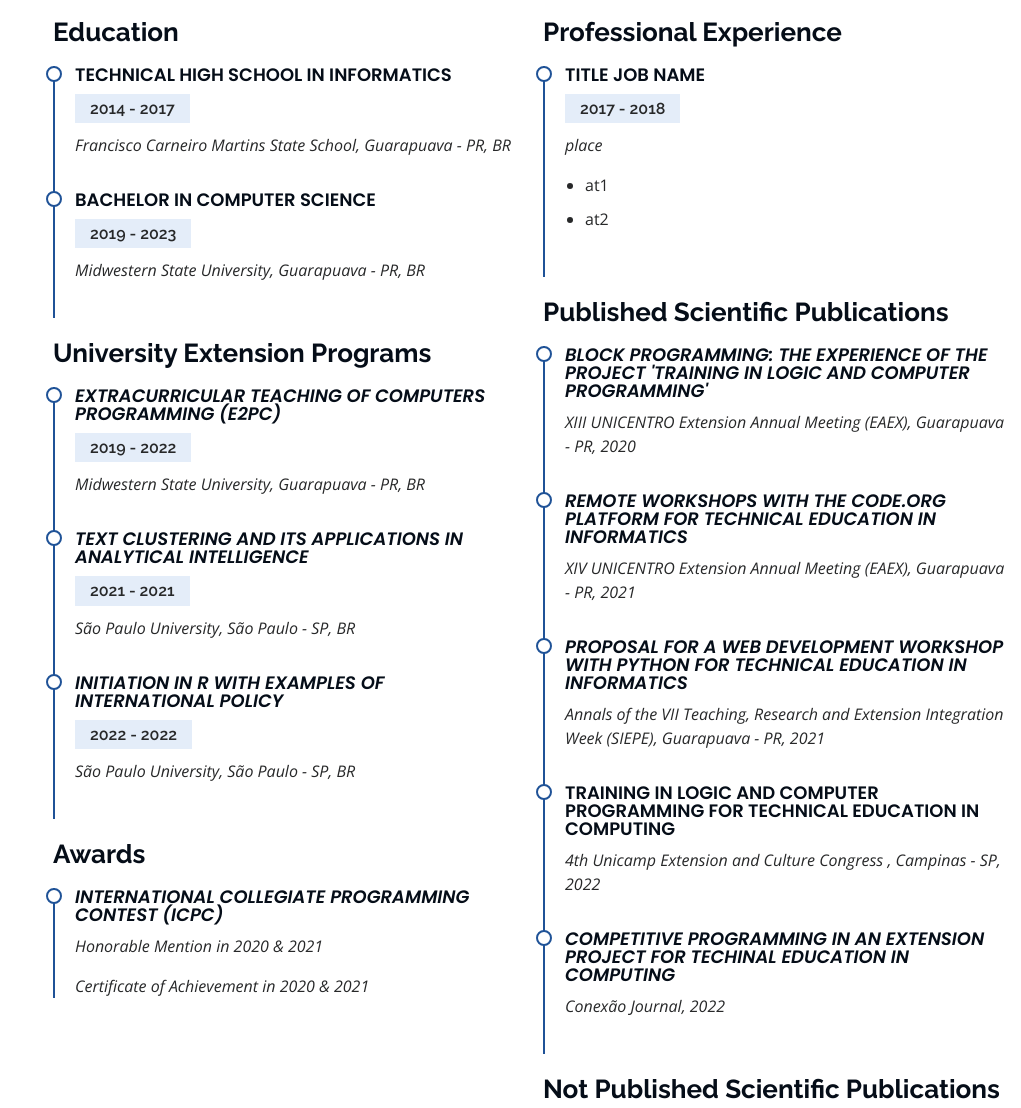
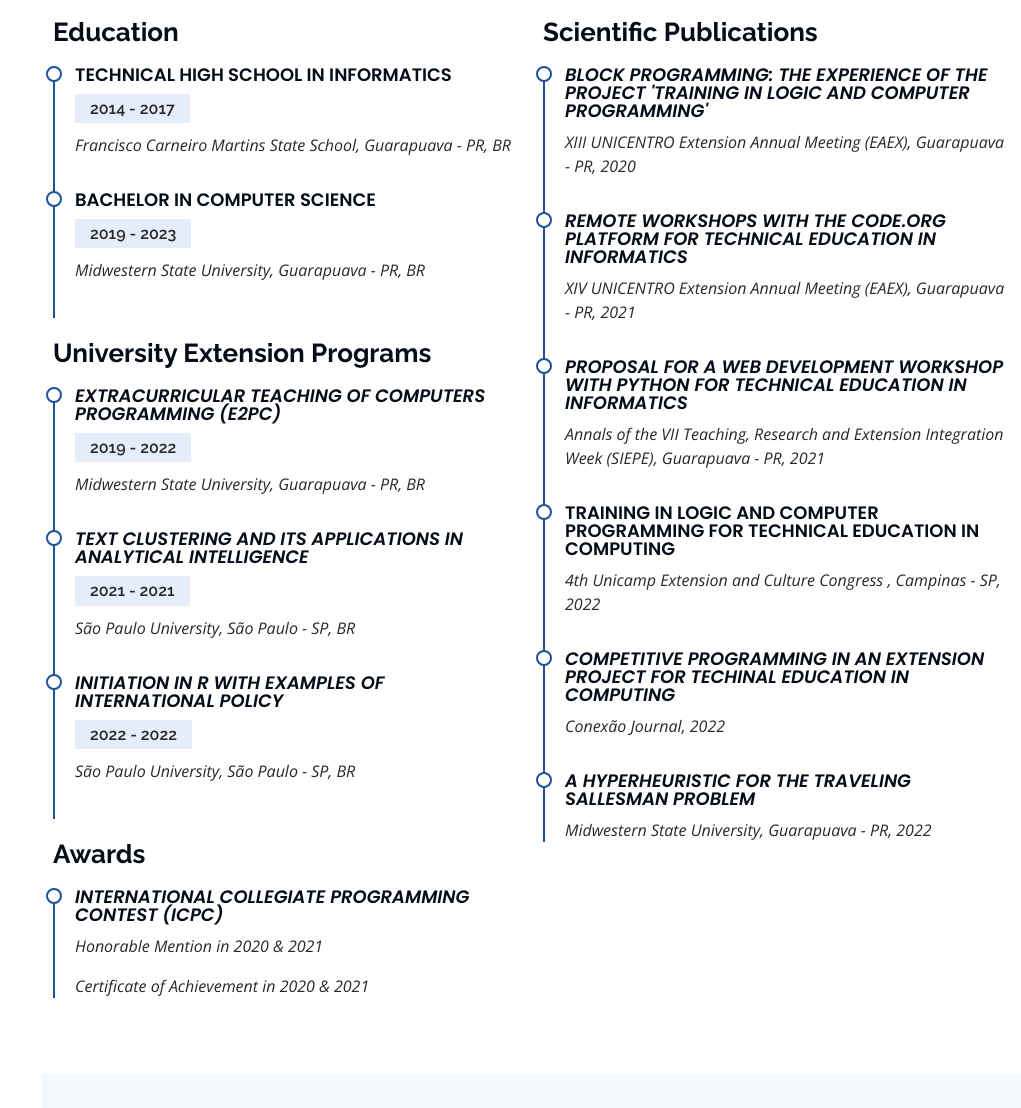
Before and after one commit to AlexandroLuis/online-portfolio, a plain HTML site: page index.html in a window 1280 px wide. Shown: the part 1495-2603 px from the top of the page, without its empty margins (259-1280 px from the left). Drawn offline with nearby package versions, Linux system fonts and the light colour scheme.

Commit message:
update some things

```diff
--- a/index.html
+++ b/index.html
@@ -148,7 +148,7 @@
                   </li>
                   <li class="progress">Frameworks:
                     <ul>
-                      <li>Sckit-Learn, TensorFlow & Keras, pySpark</li>
+                      <li>Sckit-Learn, TensorFlow & Keras, pySpark, opencv</li>
                     </ul>
                   </li>
                   <li class="progress">Libraries:
@@ -235,8 +235,9 @@
             </div>
           </div>
           <div class="col-lg-6" data-aos="fade-up" data-aos-delay="100">
-            <h3 class="resume-title">Professional Experience</h3>
-            <div class="resume-item">
+
+            <h3 hidden class="resume-title">Professional Experience</h3>
+            <div hidden class="resume-item">
               <h4>title job name</h4>
               <h5>2017 - 2018</h5>
               <p><em>place</em></p>
@@ -246,7 +247,7 @@
               </ul>
             </div>
 
-            <h3 class="resume-title">Published Scientific Publications</h3>
+            <h3 class="resume-title">Scientific Publications</h3>
             <div class="resume-item ">
               <h4><em>Block programming: the experience of the project 'Training in Logic and Computer Programming'</em></h4>
               <p><em>XIII UNICENTRO Extension Annual Meeting (EAEX), Guarapuava - PR, 2020</em></p>
@@ -267,13 +268,10 @@
               <h4><em>Competitive programming in an extension project for techinal education in computing</em></h4>
               <p><em>Conexão Journal, 2022</em></p>
             </div>
-
-            <h3 class="resume-title">Not Published Scientific Publications</h3>
             <div class="resume-item ">
               <h4><em>A HyperHeuristic for the Traveling Sallesman Problem</em></h4>
-              <p><em>Midwestern State University, Guarapuava - PR, 2020</em></p>
+              <p><em>Midwestern State University, Guarapuava - PR, 2022</em></p>
             </div>
-          </div>
         </div>
 
       </div>
@@ -409,6 +407,7 @@
   <!-- Template Main JS File -->
   <script src="assets/js/main.js"></script>
 
+  <!--
   <div id="google_translate_element" style="display:none;"></div>
   <script type="text/javascript">
   function googleTranslateElementInit() {
@@ -427,6 +426,7 @@
   }
   </script>
   <script src="http://translate.google.com/translate_a/element.js?cb=googleTranslateElementInit"></script>
+-->
 </body>
 
 </html>
```
